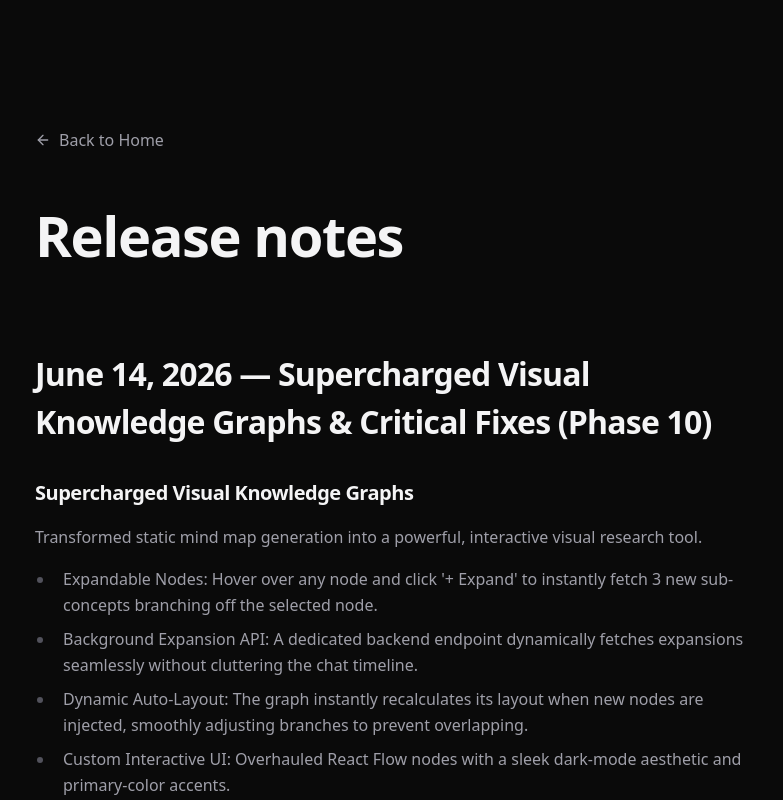
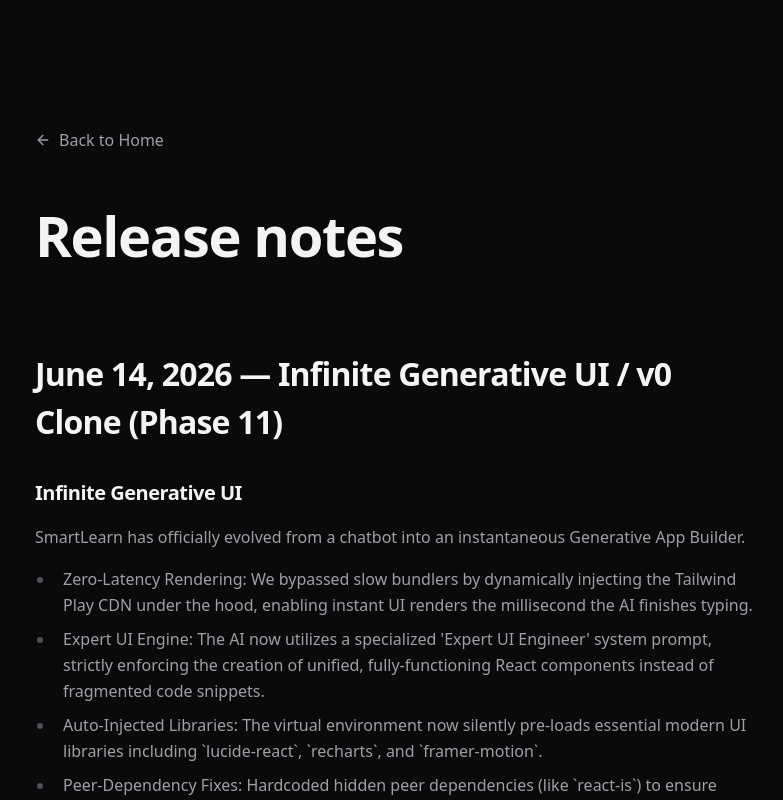
Before and after one commit to Nav33dCodes/smartLearn-AI, a React (Vite) app in the folder smartlearn-frontend/: page /releases in a window 1280 px wide. Shown: the top 800 px of the page, without its empty margins (245-1028 px from the left). Built offline with nearby package versions, Linux system fonts and the light colour scheme; no server answers.

Commit message:
feat: add ReleaseNotes page to display historical application updates and version changes

```diff
--- a/smartlearn-frontend/src/pages/ReleaseNotes.jsx
+++ b/smartlearn-frontend/src/pages/ReleaseNotes.jsx
@@ -1,6 +1,21 @@
 import React, { useEffect } from 'react';
 import { motion } from 'framer-motion';
 const releases = [
+  {
+    date: "June 14, 2026 — Infinite Generative UI / v0 Clone (Phase 11)",
+    features: [
+      {
+        title: "Infinite Generative UI",
+        description: "SmartLearn has officially evolved from a chatbot into an instantaneous Generative App Builder.",
+        bullets: [
+          "Zero-Latency Rendering: We bypassed slow bundlers by dynamically injecting the Tailwind Play CDN under the hood, enabling instant UI renders the millisecond the AI finishes typing.",
+          "Expert UI Engine: The AI now utilizes a specialized 'Expert UI Engineer' system prompt, strictly enforcing the creation of unified, fully-functioning React components instead of fragmented code snippets.",
+          "Auto-Injected Libraries: The virtual environment now silently pre-loads essential modern UI libraries including `lucide-react`, `recharts`, and `framer-motion`.",
+          "Peer-Dependency Fixes: Hardcoded hidden peer dependencies (like `react-is`) to ensure complex libraries like Recharts compile flawlessly inside the Sandpack iframe without manual user intervention."
+        ]
+      }
+    ]
+  },
   {
     date: "June 14, 2026 — Supercharged Visual Knowledge Graphs & Critical Fixes (Phase 10)",
     features: [
```
